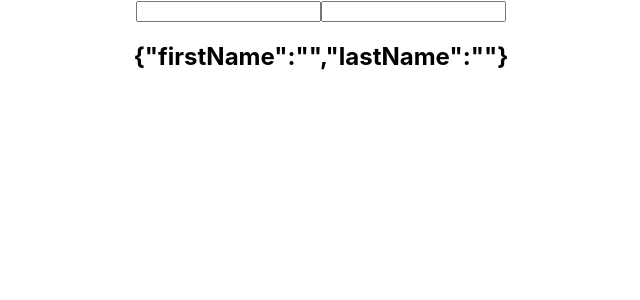
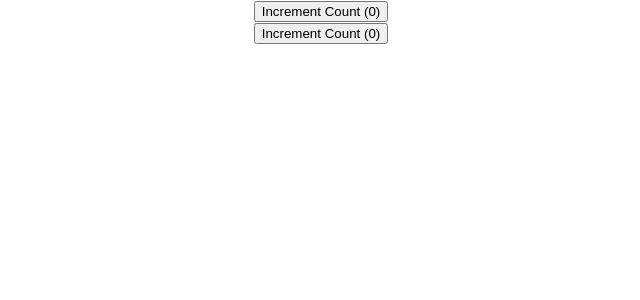
Before and after one commit to EbbaGronvall/reacts-codealong, a React (Create React App) app in the folder my-app/: page / in a window 1280 px wide. Shown: the top 300 px of the page, without its empty margins (319-959 px from the left). Built offline with nearby package versions, Linux system fonts and the light colour scheme.

Commit message:
UseEffect implementation

```diff
--- a/my-app/src/App.js
+++ b/my-app/src/App.js
@@ -1,9 +1,11 @@
 import "./App.css";
-import UseStateWithObjects from "./components/UseStateWithObjects";
+import ClassCounter from "./components/ClassCounter";
+import UseEffectCounter from "./components/UseEffectCounter";
 
 function App() {
   return <div className="App">
-      <UseStateWithObjects />
+      <ClassCounter />
+      <UseEffectCounter />
   </div>;
 }
 
--- /dev/null
+++ b/my-app/src/components/ClassCounter.js
@@ -0,0 +1,31 @@
+import React, { Component } from 'react'
+
+export class ClassCounter extends Component {
+  constructor(props) {
+    super(props)
+    this.state = {
+      count: 0,
+    }
+  }
+  componentDidMount() {
+    document.title = this.state.count;
+  }
+  componentDidUpdate() {
+    document.title = this.state.count;
+  }
+  render() {
+    return (
+      <div>
+        <button onClick={() => this.setState(
+            prevState => ({
+                count: prevState.count + 1
+            })
+        )}>
+          Increment Count ({this.state.count})
+        </button>
+      </div>
+    )
+  }
+}
+
+export default ClassCounter
--- /dev/null
+++ b/my-app/src/components/UseEffectCounter.js
@@ -0,0 +1,19 @@
+import React, {useState, useEffect} from 'react'
+
+function UseEffectCounter() {
+    const [count, setCount] = useState(0);
+    useEffect(() => {
+        document.title = count;
+    });
+    return (
+        <div>
+            <button onClick={
+                () => setCount(count => count + 1)
+            }>
+                Increment Count ({count})
+            </button>
+        </div>
+    )
+};
+
+export default UseEffectCounter
```
